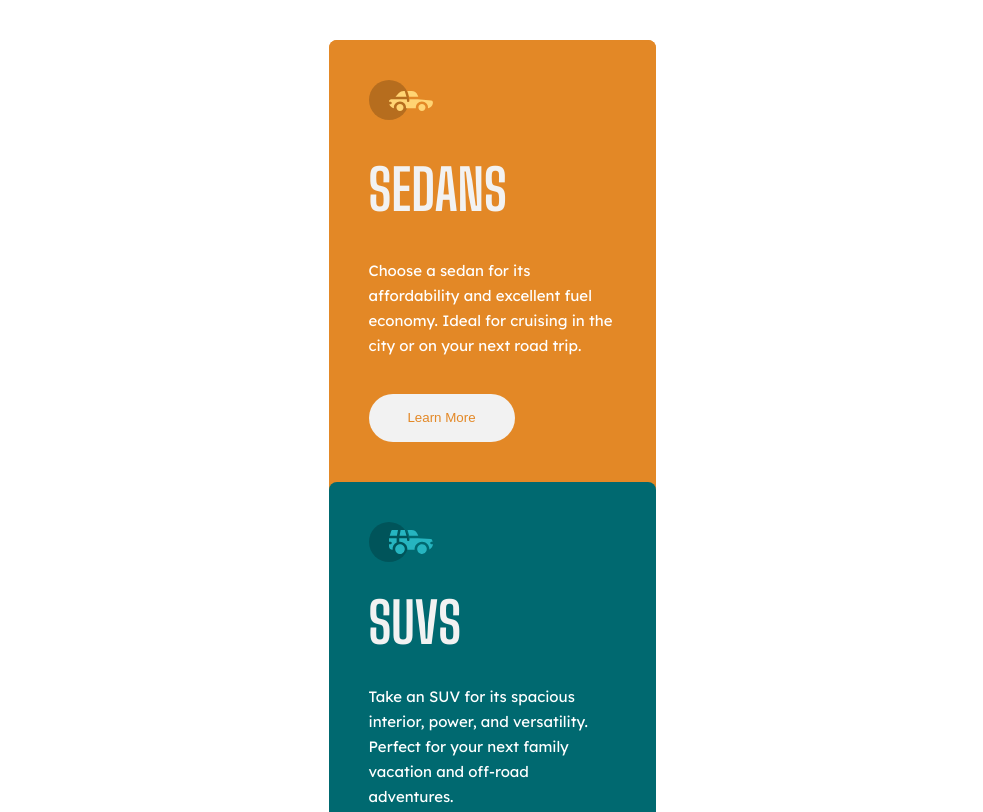
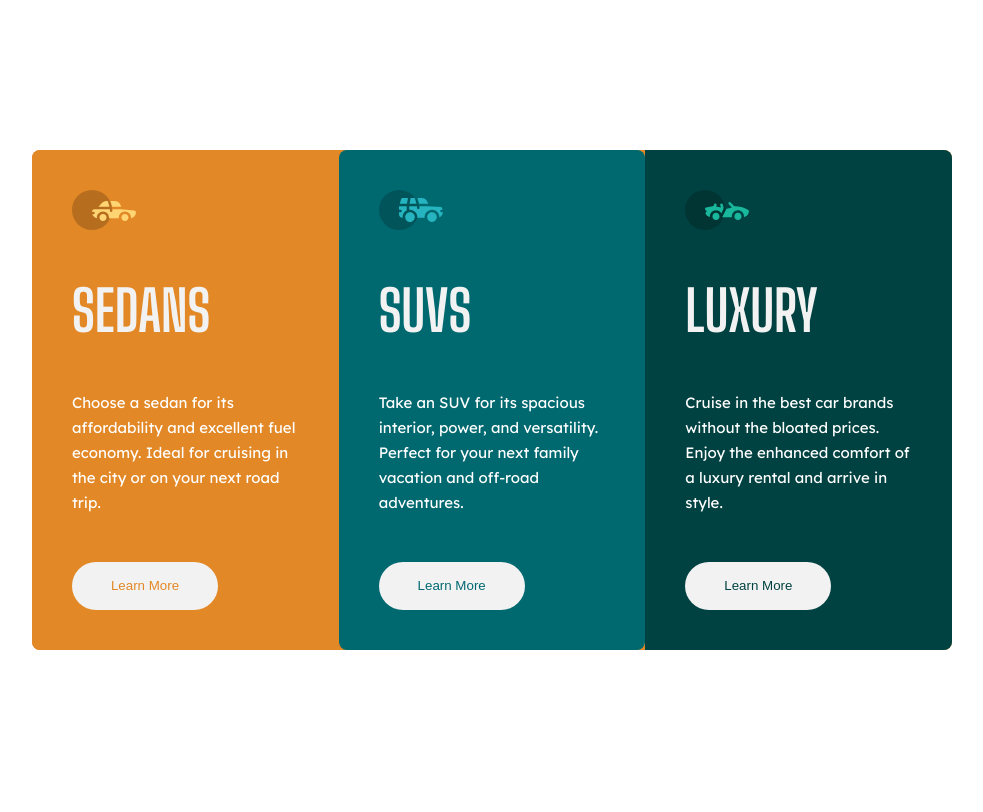
Before and after one commit to rekoderx/3-column-preview-card-component-Frontend-Mentor, a plain HTML site: page index.html in a window 1536 px wide. Shown: the top 812 px of the page, without its empty margins (276-1259 px from the left). Drawn offline with Linux system fonts and the light colour scheme.

Commit message:
Desktop Version Ready

```diff
--- a/index.html
+++ b/index.html
@@ -21,13 +21,14 @@
     <title>Frontend Mentor | 3-column preview card component</title>
   </head>
   <body>
+    <div class="wrapper">
       <div class="container">
         <div class="sedans-container">
           <img src="./images/icon-sedans.svg" alt="sedan icon" />
           <h1>Sedans</h1>
           <p>
-          Choose a sedan for its affordability and excellent fuel economy. Ideal
-          for cruising in the city or on your next road trip.
+            Choose a sedan for its affordability and excellent fuel economy.
+            Ideal for cruising in the city or on your next road trip.
           </p>
           <button>Learn More</button>
         </div>
@@ -36,8 +37,8 @@
           <img src="./images/icon-suvs.svg" alt="suv icon" />
           <h1>Suvs</h1>
           <p>
-          Take an SUV for its spacious interior, power, and versatility. Perfect
-          for your next family vacation and off-road adventures.
+            Take an SUV for its spacious interior, power, and versatility.
+            Perfect for your next family vacation and off-road adventures.
           </p>
           <button>Learn More</button>
         </div>
@@ -52,7 +53,7 @@
           <button>Learn More</button>
         </div>
       </div>
-
+    </div>
     <!-- <div class="attribution">
     Challenge by <a href="https://www.frontendmentor.io?ref=challenge" target="_blank">Frontend Mentor</a>.
     Coded by <a href="#">Your Name Here</a>.
--- a/style.scss
+++ b/style.scss
@@ -10,6 +10,15 @@ body {
   color: #fff;
 }
 
+.wrapper {
+  @media screen and (min-width: 1440px) {
+    height: 100vh;
+    display: flex;
+    justify-content: center;
+    align-items: center;
+  }
+}
+
 .container {
   background-color: hsl(31, 77%, 52%);
   border-radius: 8px;
@@ -18,6 +27,10 @@ body {
   display: flex;
   flex-direction: column;
   justify-content: space-between;
+  @media screen and (min-width: 1440px) {
+    flex-direction: row;
+    width: 920px;
+  }
 }
 
 .container .sedans-container,
@@ -42,6 +55,16 @@ body {
   p {
     line-height: 25px;
   }
+  @media screen and (min-width: 1440px) {
+    width: 307px;
+    height: 500px;
+    button:hover {
+      background-color: transparent;
+      color: #fff;
+      border: 2px solid #fff;
+      cursor: pointer;
+    }
+  }
 }
 
 .container .sedans-container {
@@ -49,6 +72,9 @@ body {
   border-radius: 8px 8px 0 0;
   button {
     color: hsl(31, 77%, 52%);
+  }
+  @media screen and (min-width: 1440px) {
+    border-radius: 8px;
   }
 }
 
@@ -66,6 +92,9 @@ body {
   button {
     color: hsl(179, 100%, 13%);
   }
+  @media screen and (min-width: 1440px) {
+    border-radius: 0 8px 8px 0;
+  }
 }
 
 .container .sedans-container button,
```
Also changed, not shown: style.css, 1 other file. Lines whose indentation alone changed are shown as unchanged.
